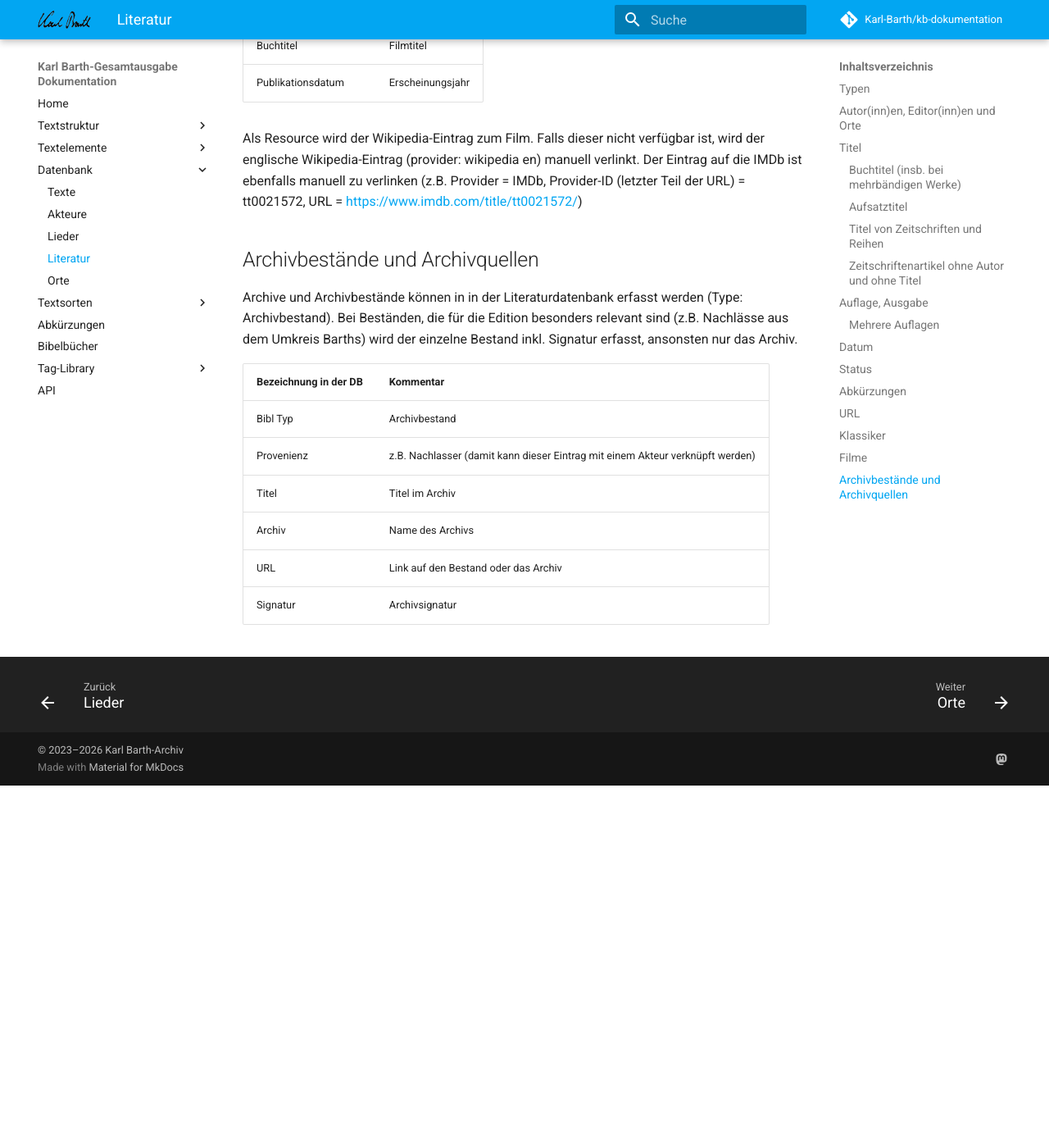
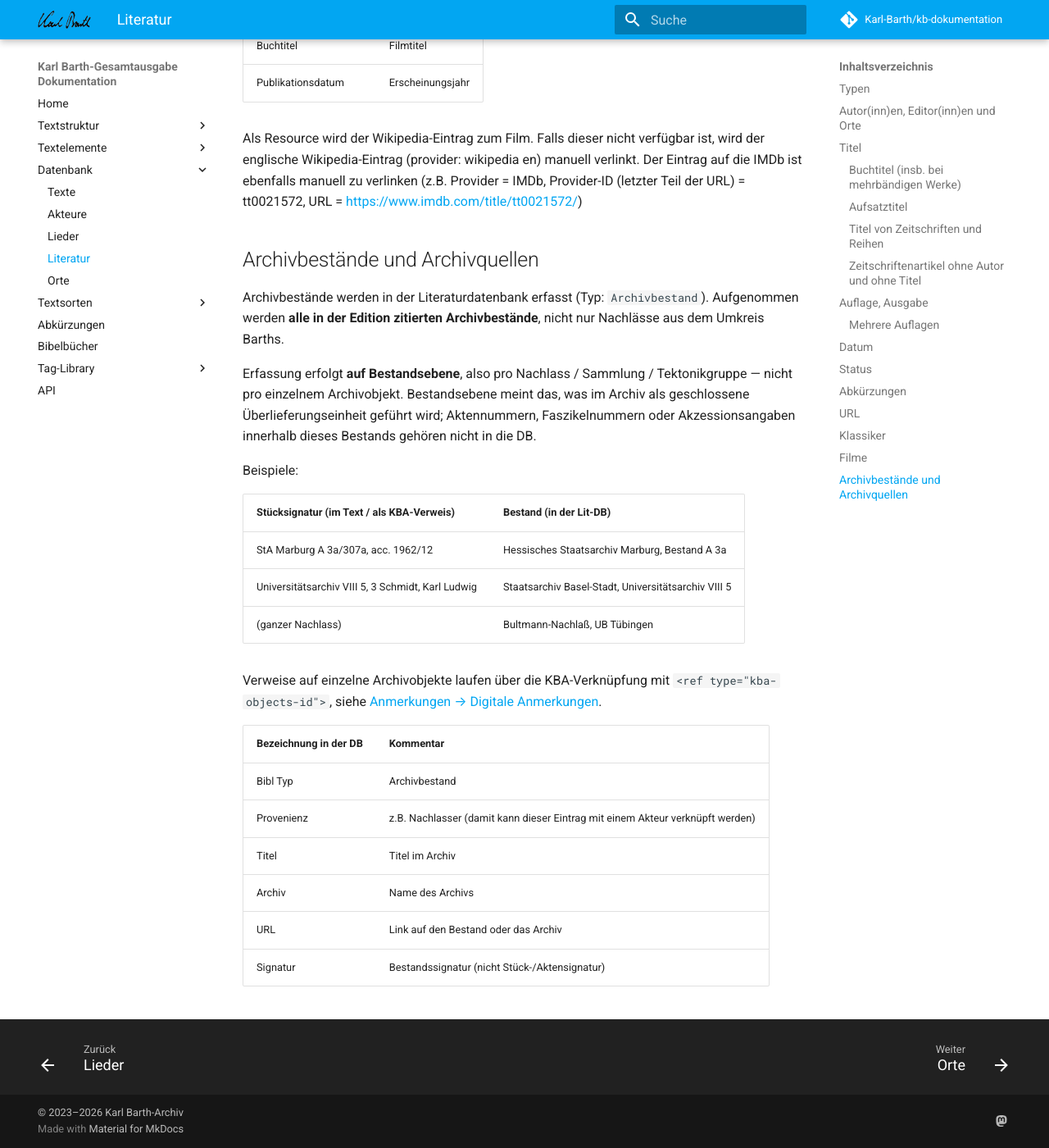
Before and after one commit to Karl-Barth/kb-dokumentation, an MkDocs documentation site: the page built from docs/datenbank/literatur.md, in a window 1280 px wide and 1400 px high, scrolled down 4415 px. Shown: the whole window at 82% size. Built offline with MkDocs 1.6.1 and Material for MkDocs 9.7.7, drawn with Linux system fonts in a browser that asks for light colours; comment, search, counter and statistics services are not loaded; before the commit the page ends 5373 px from its top, so only the background shows below that.

Commit message:
literatur-db: Archivbestände nur auf Bestandsebene erfassen (#1645)

```diff
--- a/docs/datenbank/literatur.md
+++ b/docs/datenbank/literatur.md
@@ -142,8 +142,27 @@ Als Resource wird der Wikipedia-Eintrag zum Film. Falls dieser nicht verfügbar
 
 ## Archivbestände und Archivquellen
 
-Archive und Archivbestände können in in der Literaturdatenbank erfasst werden (Type: Archivbestand). Bei Beständen, die für die Edition besonders relevant sind (z.B. Nachlässe aus dem Umkreis Barths) wird der einzelne Bestand inkl. Signatur erfasst, ansonsten nur das Archiv.
+Archivbestände werden in der Literaturdatenbank erfasst (Typ: `Archivbestand`).
+Aufgenommen werden **alle in der Edition zitierten Archivbestände**, nicht
+nur Nachlässe aus dem Umkreis Barths.
 
+Erfassung erfolgt **auf Bestandsebene**, also pro Nachlass / Sammlung /
+Tektonikgruppe — nicht pro einzelnem Archivobjekt. Bestandsebene meint
+das, was im Archiv als geschlossene Überlieferungseinheit geführt wird;
+Aktennummern, Faszikelnummern oder Akzessionsangaben innerhalb dieses
+Bestands gehören nicht in die DB.
+
+Beispiele:
+
+| Stücksignatur (im Text / als KBA-Verweis) | Bestand (in der Lit-DB) |
+|---|---|
+| StA Marburg A 3a/307a, acc. 1962/12 | Hessisches Staatsarchiv Marburg, Bestand A 3a |
+| Universitätsarchiv VIII 5, 3 Schmidt, Karl Ludwig | Staatsarchiv Basel-Stadt, Universitätsarchiv VIII 5 |
+| (ganzer Nachlass) | Bultmann-Nachlaß, UB Tübingen |
+
+Verweise auf einzelne Archivobjekte laufen über die KBA-Verknüpfung mit
+`<ref type="kba-objects-id">`, siehe
+[Anmerkungen → Digitale Anmerkungen](../textstruktur/anmerkungen.md#digitale-anmerkungen).
 
 | Bezeichnung in der DB | Kommentar |
 |-----------------------|-----------|
@@ -152,4 +171,4 @@ Archive und Archivbestände können in in der Literaturdatenbank erfasst werden
 | Titel | Titel im Archiv |
 | Archiv | Name des Archivs |
 | URL | Link auf den Bestand oder das Archiv |
-| Signatur | Archivsignatur |
+| Signatur | Bestandssignatur (nicht Stück-/Aktensignatur) |
```
